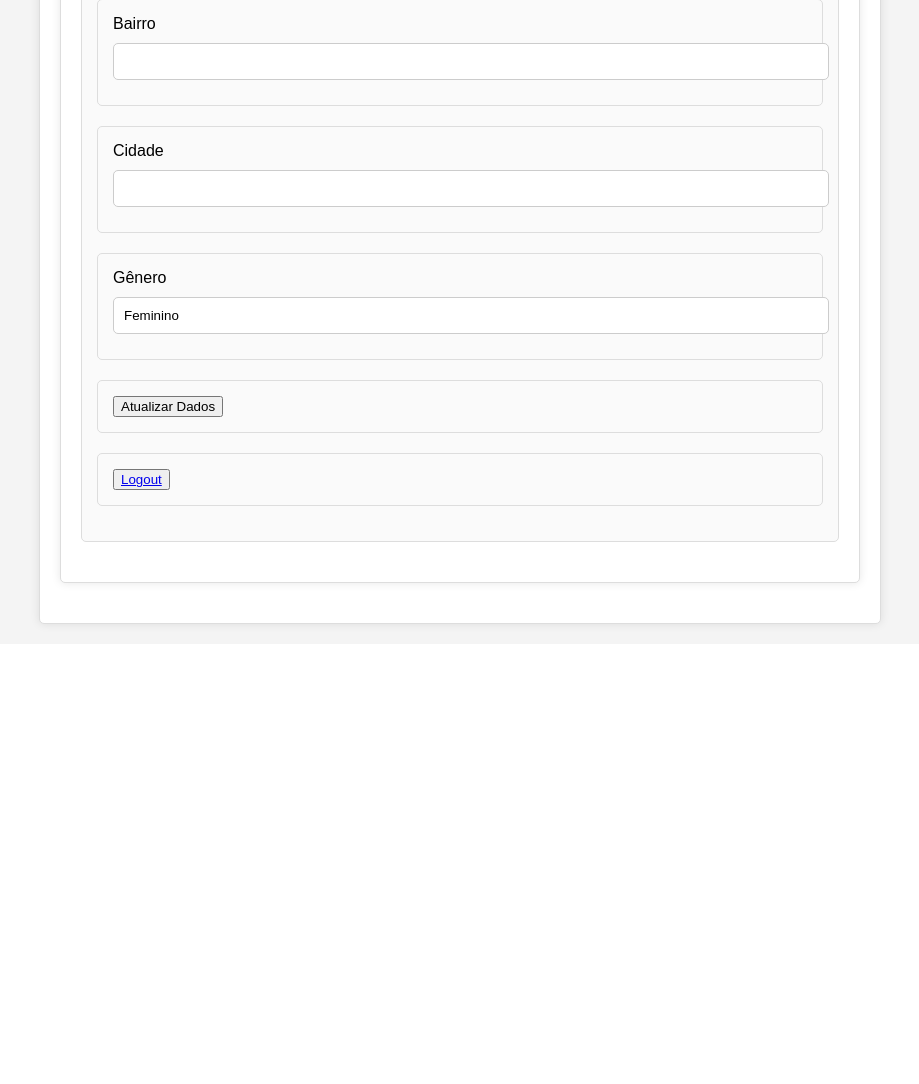
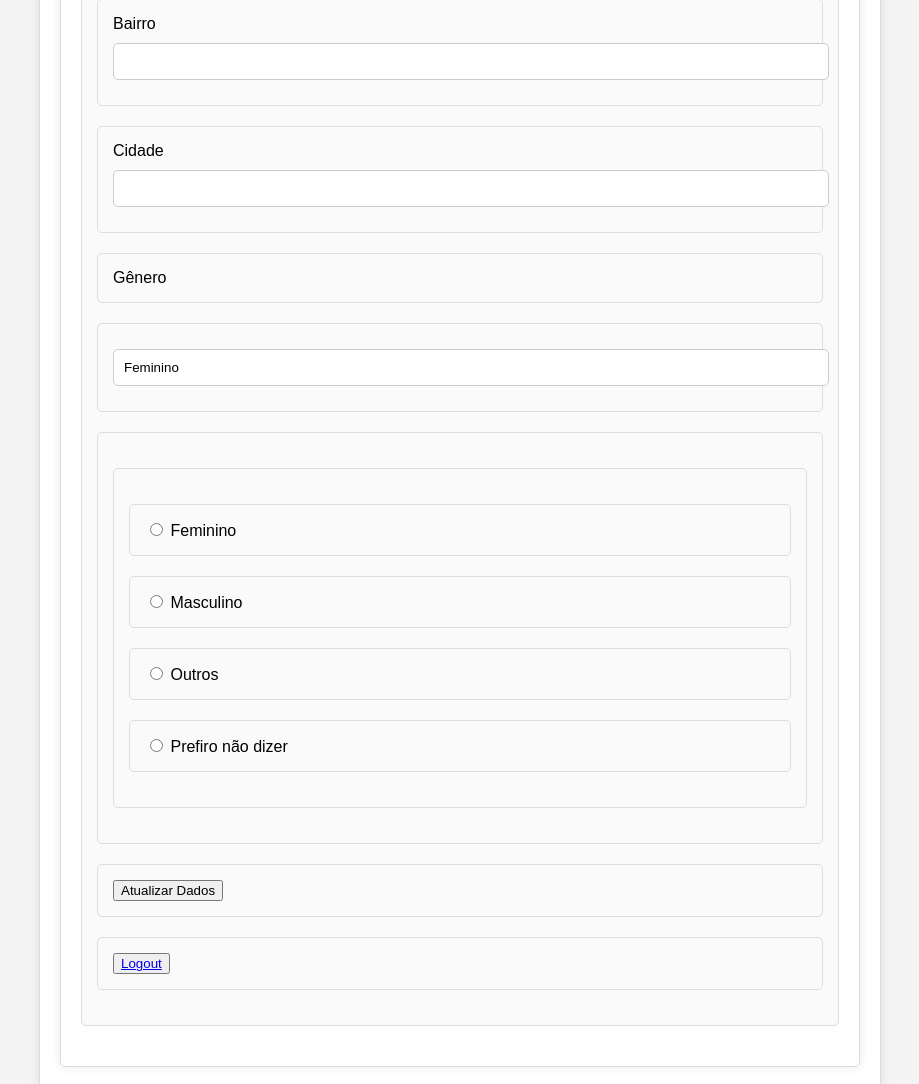
Before and after one commit to PablitoRicardito/Livraria_Online, a PHP site: page /usuario.php in a window 1280 px wide. Shown: the part 1167-2251 px from the top of the page, without its empty margins (180-1099 px from the left). Before the commit the page ends 1798 px from the top, so only its background shows below. Run offline with PHP 8.4, Linux system fonts and the light colour scheme; a user stored in the database is signed in; data comes from the database, SQL or seed files in the repository.

Commit message:
Update usuario.php

```diff
--- a/usuario.php
+++ b/usuario.php
@@ -42,6 +42,8 @@ if ($_SERVER["REQUEST_METHOD"] == "POST") {
         echo "Erro ao atualizar dados: " . $stmt->error;
     }
     $stmt->close();
+
+    header("Location: usuario.php");
 }
 
 // Logout
@@ -108,9 +110,33 @@ $conn->close();
                     <label for="city">Cidade</label>
                     <input type="text" name="city" value="<?php echo htmlspecialchars($user['city']); ?>" required>
                 </div>
+
+
+                <div class="gender-title">Gênero</div>
+
                 <div class="input-box">
-                    <label for="gender">Gênero</label>
                     <input type="text" name="gender" value="<?php echo htmlspecialchars($user['gender']); ?>" required>
+                </div>
+
+            <div class="gender-inputs">
+                <div class="gender-group">
+                        <div class="gender-input">
+                            <input id="female" type="radio" name="gender" value="Feminino" required>
+                            <label for="female">Feminino</label>
+                        </div>
+                        <div class="gender-input">
+                            <input id="male" type="radio" name="gender" value="Masculino" required>
+                            <label for="male">Masculino</label>
+                        </div>
+                        <div class="gender-input">
+                            <input id="others" type="radio" name="gender" value="Outros" required>
+                            <label for="others">Outros</label>
+                        </div>
+                        <div class="gender-input">
+                            <input id="none" type="radio" name="gender" value="Prefiro não dizer" required>
+                            <label for="none">Prefiro não dizer</label>
+                        </div>
+                    </div>
                 </div>
                 <div class="continue-button">
                     <button type="submit">Atualizar Dados</button>
```
